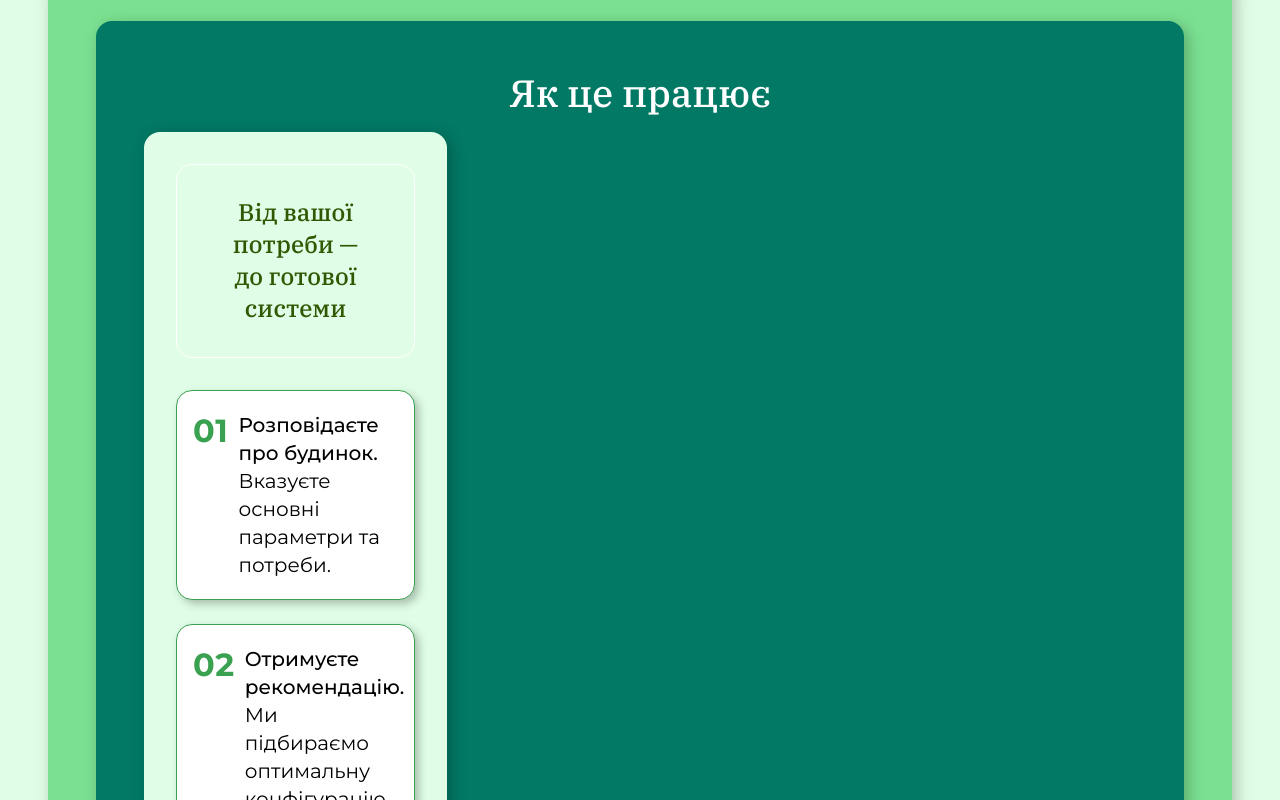
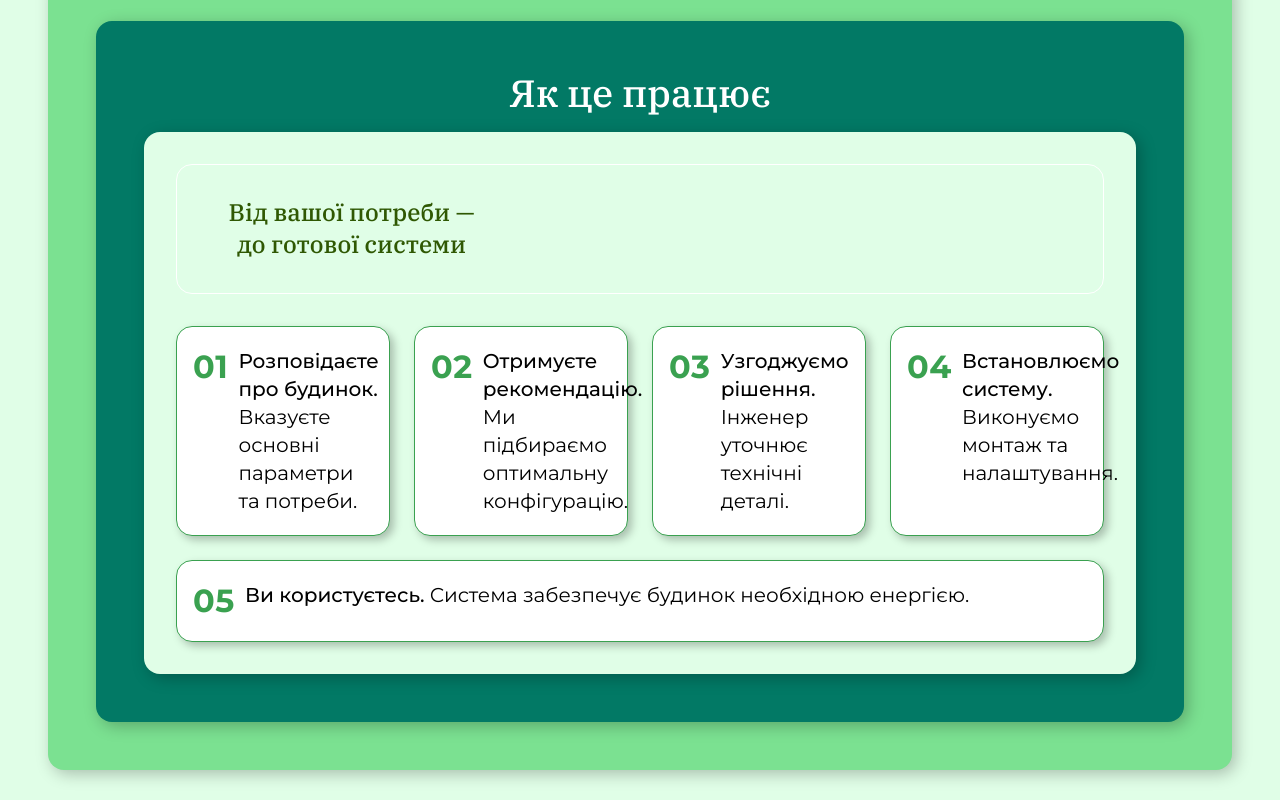
Before and after one commit to Rdazochka/EnerHome, a Next.js app: page / in a window 1280 px wide. Shown: the part 980-1780 px from the top of the page. Built offline with nearby package versions, Linux system fonts and the light colour scheme.

Commit message:
revert: remove max-width from content

```diff
--- a/components/HowItWorks/HowItWorks.module.css
+++ b/components/HowItWorks/HowItWorks.module.css
@@ -33,7 +33,6 @@
 }
 
 .content {
-  max-width: 303px;
   box-shadow: 4px 4px 16px 0 rgba(0, 0, 0, 0.25);
   background: var(--color-background-2);
   border-radius: 16px;
```
